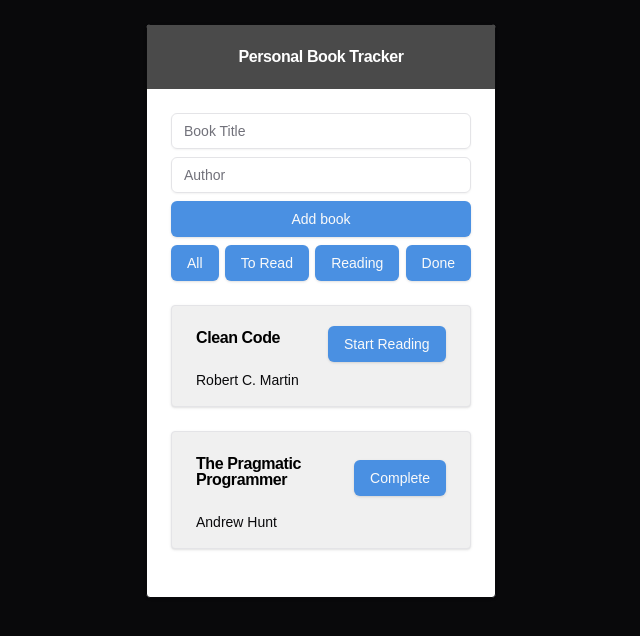
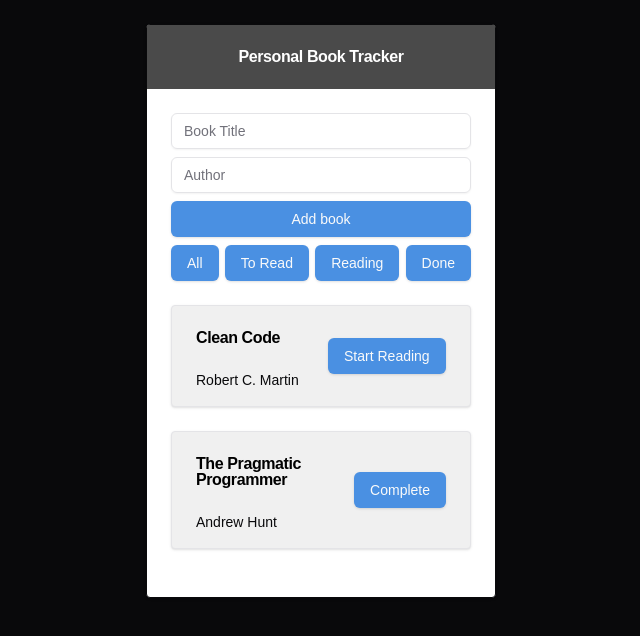
Before and after one commit to rasikww/personal-book-tracker, a Next.js app: page / in a window 1280 px wide. Shown: the top 636 px of the page, without its empty margins (319-959 px from the left). Built offline with nearby package versions, Linux system fonts and the light colour scheme.

Commit message:
get the book card button to the middle

```diff
--- a/src/components/ui/book-card.tsx
+++ b/src/components/ui/book-card.tsx
@@ -22,7 +22,7 @@ const BookCard: FC<BookCardProps> = ({ author, bookTitle, btnFaceName }) => {
                         {/* Robert C. Martin */ author}
                     </CardContent>
                 </div>
-                <CardContent>
+                <CardContent className="pt-6">
                     <Button className="bg-[#4a90e2]">
                         {/* Start Reading */ btnFaceName}
                     </Button>
```
